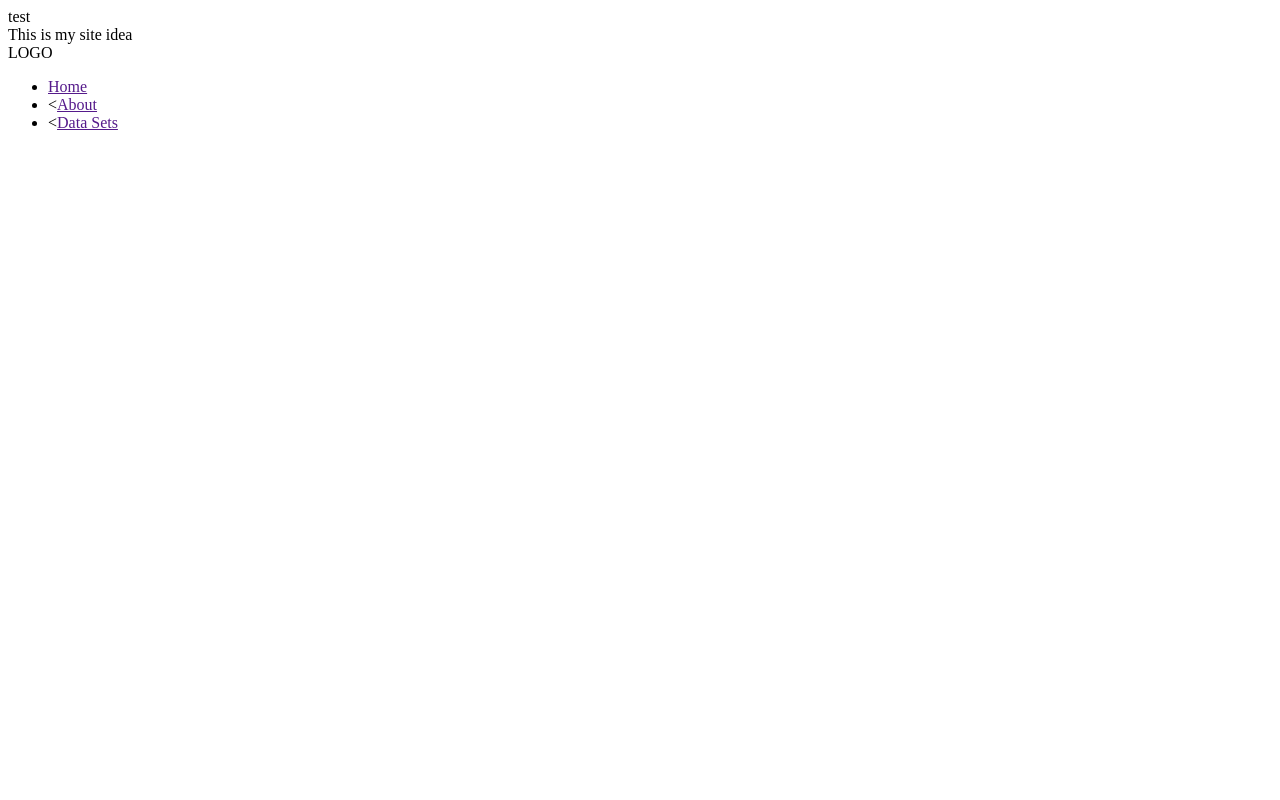
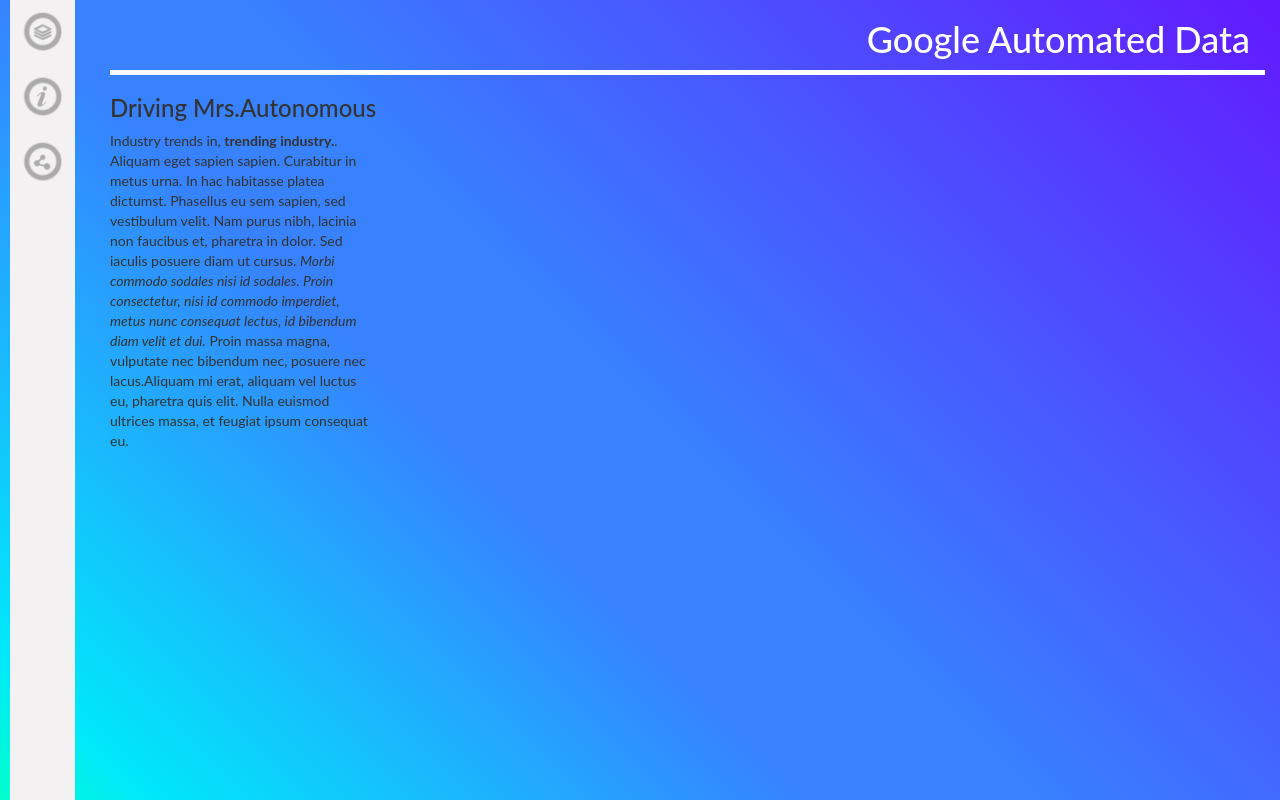
Before and after one commit to gscottqueen/autonomous-app, a plain HTML site: page index.html in a window 1280 px wide. Drawn offline with nearby package versions, Linux system fonts and the light colour scheme.

Commit message:
background, containers, rows, bootstrap, js, css, jquery, d3 latest versions, icons, external css

```diff
--- /dev/null
+++ b/externall.css
@@ -0,0 +1,69 @@
+
+
+body{
+    font-family: "Lato", sans-serif;
+}
+
+#grad {
+  background: rgba(0,255,204,1);
+  background: -moz-linear-gradient(45deg, rgba(0,255,204,1) 0%, rgba(0,233,250,1) 7%, rgba(56,129,255,1) 39%, rgba(56,129,255,1) 50%, rgba(98,26,255,1) 100%);
+  background: -webkit-gradient(left bottom, right top, color-stop(0%, rgba(0,255,204,1)), color-stop(7%, rgba(0,233,250,1)), color-stop(39%, rgba(56,129,255,1)), color-stop(50%, rgba(56,129,255,1)), color-stop(100%, rgba(98,26,255,1)));
+  background: -webkit-linear-gradient(45deg, rgba(0,255,204,1) 0%, rgba(0,233,250,1) 7%, rgba(56,129,255,1) 39%, rgba(56,129,255,1) 50%, rgba(98,26,255,1) 100%);
+  background: -o-linear-gradient(45deg, rgba(0,255,204,1) 0%, rgba(0,233,250,1) 7%, rgba(56,129,255,1) 39%, rgba(56,129,255,1) 50%, rgba(98,26,255,1) 100%);
+  background: -ms-linear-gradient(45deg, rgba(0,255,204,1) 0%, rgba(0,233,250,1) 7%, rgba(56,129,255,1) 39%, rgba(56,129,255,1) 50%, rgba(98,26,255,1) 100%);
+  background: linear-gradient(45deg, rgba(0,255,204,1) 0%, rgba(0,233,250,1) 7%, rgba(56,129,255,1) 39%, rgba(56,129,255,1) 50%, rgba(98,26,255,1) 100%);
+  filter: progid:DXImageTransform.Microsoft.gradient( startColorstr='#00ffcc', endColorstr='#621aff', GradientType=1 );
+}
+
+nav.sidenav a{
+  margin:5px;
+  float: left;
+  clear: left;
+}
+
+nav.sidenav{
+  position: fixed;
+  background-color: #f3f1f1;
+  min-height: 100%;
+  margin-left: 10px;
+  margin-right: 10px;
+
+}
+
+.anchorline{
+
+  border-bottom:solid thick #fff;
+}
+
+.title{
+  color: white;
+  text-align: right;
+}
+
+nav.sidenav a.icon img{
+  width: 55px;
+
+}
+
+.data{
+  /*border: solid 2px #fff;*/
+}
+
+.info1{
+  /*border: solid 2px #fff;*/
+}
+
+.leftgutter{
+    padding-left: 110px;
+}
+
+.axis path,
+.axis line {
+  fill: none;
+  stroke: #000;
+  shape-rendering: crispEdges;
+}
+
+.dot {
+  stroke: #000;
+}
--- a/index.html
+++ b/index.html
@@ -1,18 +1,87 @@
 <html>
 <head>
-	<title></title>
-	test
+	<title>Autonomous App</title>
+	<!-- latest jquery -->
+	<script src="http://code.jquery.com/jquery-3.1.1.min.js"   integrity="sha256-hVVnYaiADRTO2PzUGmuLJr8BLUSjGIZsDYGmIJLv2b8="   crossorigin="anonymous"></script>
+
+		<!-- Latest compiled and minified CSS -->
+	<link rel="stylesheet" href="https://maxcdn.bootstrapcdn.com/bootstrap/3.3.7/css/bootstrap.min.css" integrity="sha384-BVYiiSIFeK1dGmJRAkycuHAHRg32OmUcww7on3RYdg4Va+PmSTsz/K68vbdEjh4u" crossorigin="anonymous">
+
+	<!-- Optional theme -->
+	<link rel="stylesheet" href="https://maxcdn.bootstrapcdn.com/bootstrap/3.3.7/css/bootstrap-theme.min.css" integrity="sha384-rHyoN1iRsVXV4nD0JutlnGaslCJuC7uwjduW9SVrLvRYooPp2bWYgmgJQIXwl/Sp" crossorigin="anonymous">
+
+	<!-- Latest compiled and minified JavaScript -->
+	<script src="https://maxcdn.bootstrapcdn.com/bootstrap/3.3.7/js/bootstrap.min.js" integrity="sha384-Tc5IQib027qvyjSMfHjOMaLkfuWVxZxUPnCJA7l2mCWNIpG9mGCD8wGNIcPD7Txa" crossorigin="anonymous"></script>
+
+	<!-- Latest compiled and minified d3 script -->
+	<script src="https://d3js.org/d3.v4.min.js"></script>
+
+	<!-- stylesheets -->
+	<link rel="stylesheet" href="externall.css">
+
 </head>
-<body>
-<div>This is my site idea</div>
-<nav>
-	<div>LOGO</div>
-	<ul>
-		<li><a href="">Home</a></li>
-		<li><<a href="">About</a></li>
-		<li><<a href="">Data Sets</a></li>
-	</ul>
-</nav>
+<body id="grad">
+	<nav class="sidenav">
+		<a class="icon" href="#"><span title="Source Data"><img src="./icons/SourceData.png" alt="Data Source"></span></a>
+	  <a class="icon" href="#"><span title="About"><img src="./icons/About.png" alt="About"></span></a>
+		<a class="icon" href="#"><span title="Share"><img src="./icons/Share.png" alt="Share"></span></a>
+	</nav>
+	<div class="container-fluid">
+	<div class="row">
+		<div class="leftgutter col-md-12">
+			<div class="row">
+			</div>
+				<div class="anchorline col-md-12">
+					<h1 class="title">Google Automated Data</h1>
+			</div>
+			<div class="row">
+				<div class="info1 col-md-3">
+					<h3>
+						Driving Mrs.Autonomous
+					</h3>
+					<p>
+						Industry trends in, <strong>trending industry.</strong>. Aliquam eget sapien sapien. Curabitur in metus urna. In hac habitasse platea dictumst. Phasellus eu sem sapien, sed vestibulum velit. Nam purus nibh, lacinia non faucibus et, pharetra in dolor. Sed iaculis posuere diam ut cursus. <em>Morbi commodo sodales nisi id sodales. Proin consectetur, nisi id commodo imperdiet, metus nunc consequat lectus, id bibendum diam velit et dui.</em> Proin massa magna, vulputate nec bibendum nec, posuere nec lacus.Aliquam mi erat, aliquam vel luctus eu, pharetra quis elit. Nulla euismod ultrices massa, et feugiat ipsum consequat eu.
+					</p>
+				</div>
+				<div class="data col-md-9">
+					<script type="text/javscript">
+					var h=10;
+					var w=12;
 
+					var incidentsByMonth = [
+						{"month":1, "numberOfIncidents":2}
+						{"month":2, "numberOfIncidents":3}
+						{"month":3, "numberOfIncidents":9}
+						{"month":4, "numberOfIncidents":4}
+						{"month":5, "numberOfIncidents":6}
+						{"month":6, "numberOfIncidents":2}
+						{"month":7, "numberOfIncidents":2}
+						{"month":8, "numberOfIncidents":2}
+						{"month":9, "numberOfIncidents":2}
+						{"month":10, "numberOfIncidents":2}
+						{"month":11, "numberOfIncidents":2}
+						{"month":12, "numberOfIncidents":2}
+					];
+
+					//create svg
+					var svg = d3.select("body").append("svg").attr({width:w,height:h});
+					//create placeholder circles
+					var circleMaker=svg.selectAll("circle")
+						.data(incidentsByMonth)
+						.enter()
+						.append("circle");
+					//give circles attributes
+						.attr({
+						cx: function(d){return d.month*12},
+						cy: function(d){return h - d.numberOfIncidents),
+						r:5,
+						"fill":"white";}
+					})
+					</script>
+				</div>
+			</div>
+		</div>
+	</div>
+</div>
 </body>
 </html>
```
Also changed, not shown: icons/About.png (added), icons/Share.png (added), icons/SourceData.png (added), 2 other files.
